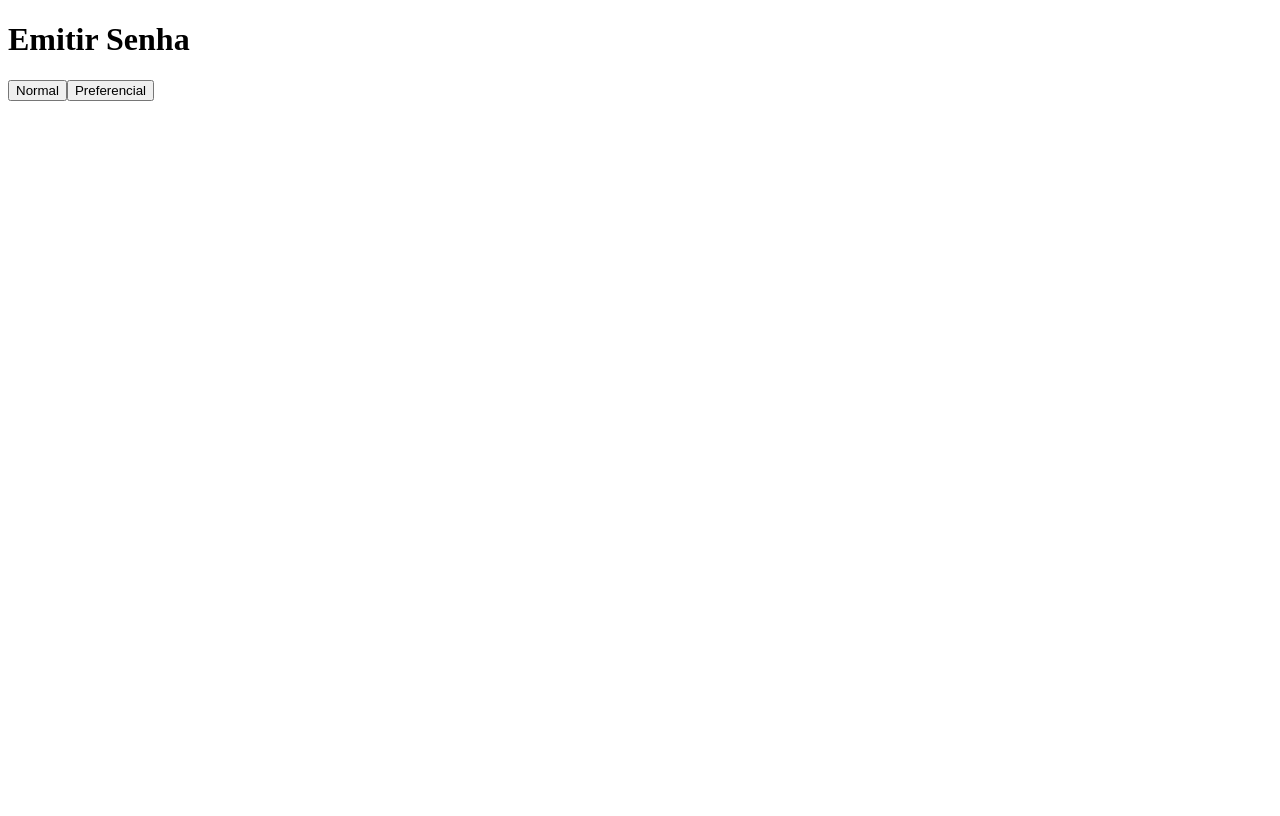
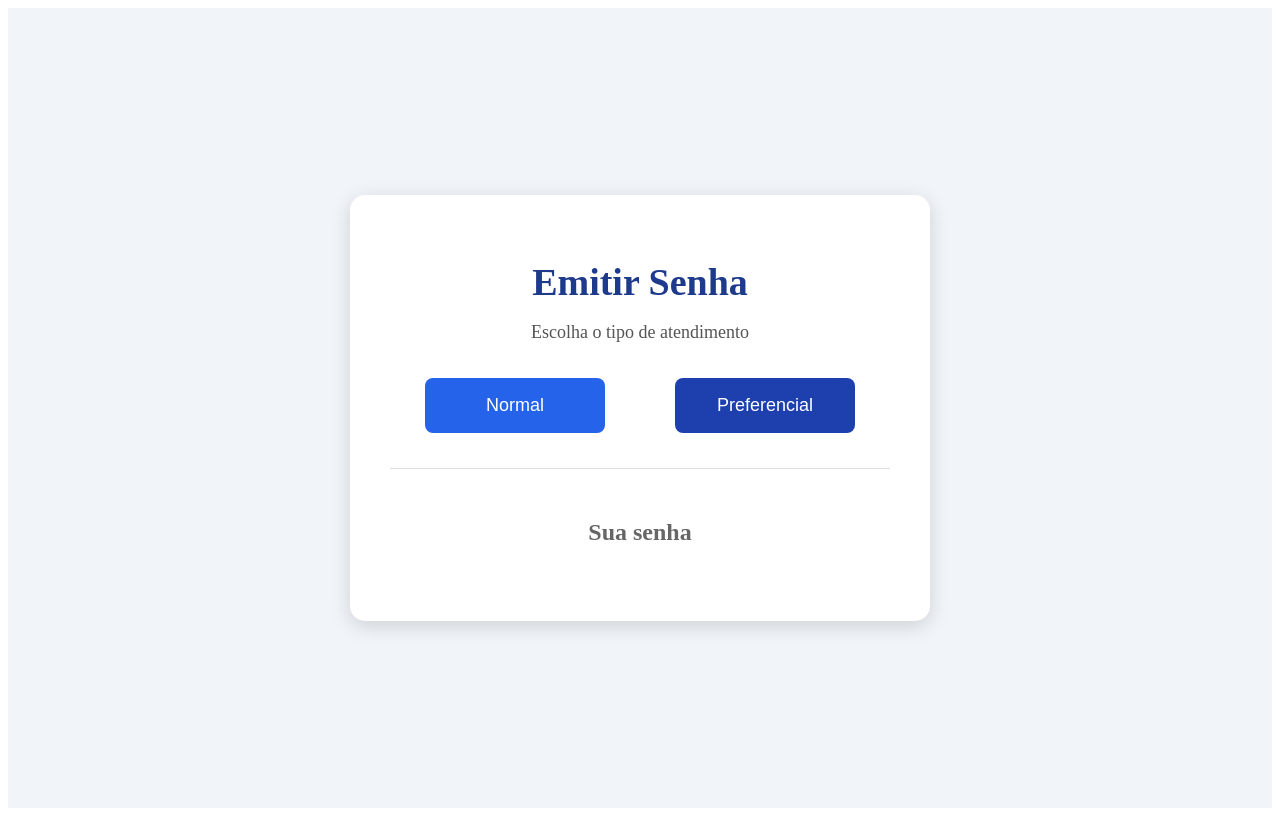
Before and after one commit to facurymanoel/fila-banco-frontend, an Angular app: page /emitir-senha in a window 1280 px wide. Built offline with nearby package versions, Linux system fonts and the light colour scheme.

Commit message:
Estilização arquivos emitir-senha.html e css

```diff
--- a/src/app/emitir-senha/emitir-senha.css
+++ b/src/app/emitir-senha/emitir-senha.css
@@ -0,0 +1,84 @@
+.container {
+    height: 100vh;
+    display: flex;
+    justify-content: center;
+    align-items: center;
+    background: #f1f5f9;
+}
+
+.card {
+    width: 500px;
+    background: white;
+    border-radius: 15px;
+    box-shadow: 0 5px 20px rgba(0, 0, 0, .15);
+    padding: 40px;
+    text-align: center;
+}
+
+h1 {
+    color: #1e3a8a;
+    margin-bottom: 10px;
+    font-size: 38px;
+}
+
+p {
+    color: #555;
+    font-size: 18px;
+    margin-bottom: 35px;
+}
+
+.botoes {
+    display: flex;
+    justify-content: space-around;
+    margin-bottom: 35px;
+}
+
+button {
+    width: 180px;
+    height: 55px;
+    border: none;
+    border-radius: 8px;
+    color: white;
+    font-size: 18px;
+    cursor: pointer;
+    transition: .3s;
+}
+
+.normal {
+    background: #2563eb;
+}
+
+.normal:hover {
+    background: #1d4ed8;
+}
+
+.preferencial {
+    background: #1e40af;
+}
+
+.preferencial:hover {
+    background: #2563eb;
+
+}
+
+.resultado {
+    border-top: 1px solid #ddd;
+    padding-top: 30px;
+}
+
+.resultado h2 {
+    color: #666;
+    margin-bottom: 20px;
+}
+
+.senha {
+    font-size: 70px;
+    font-weight: bold;
+    color: #dc2626;
+    margin-bottom: 20px;
+}
+
+.data {
+    color: #666;
+    font-size: 17px;
+}
--- a/src/app/emitir-senha/emitir-senha.html
+++ b/src/app/emitir-senha/emitir-senha.html
@@ -1,20 +1,44 @@
 <div class="container">
+
+    <div class="card">
 
         <h1>Emitir Senha</h1>
 
+        <p>
+            Escolha o tipo de atendimento
+        </p>
+
         <div class="botoes">
 
-        <button (click)="emitirSenha('NORMAL')">
+            <button class="normal"
+                    (click)="emitirSenha('NORMAL')">
+
                 Normal
             </button>
 
-        <button (click)="emitirSenha('PREFERENCIAL')">
+            <button class="preferencial"
+                    (click)="emitirSenha('PREFERENCIAL')">
+
                 Preferencial
             </button>
 
         </div>
-    <p>{{ senhaDto.codigo }}</p>
+        <div class="resultado">
 
-    <p>{{ senhaDto.dataCriacao }}</p>
+            <h2>Sua senha</h2>
+
+            <div class="senha">
+
+                {{ senhaDto.codigo }}
 
             </div>
+
+            <p class="data">
+
+                {{ senhaDto.dataCriacao }}
+
+            </p>
+
+        </div>
+     </div>
+</div>
```
Lines whose indentation alone changed are shown as unchanged.
